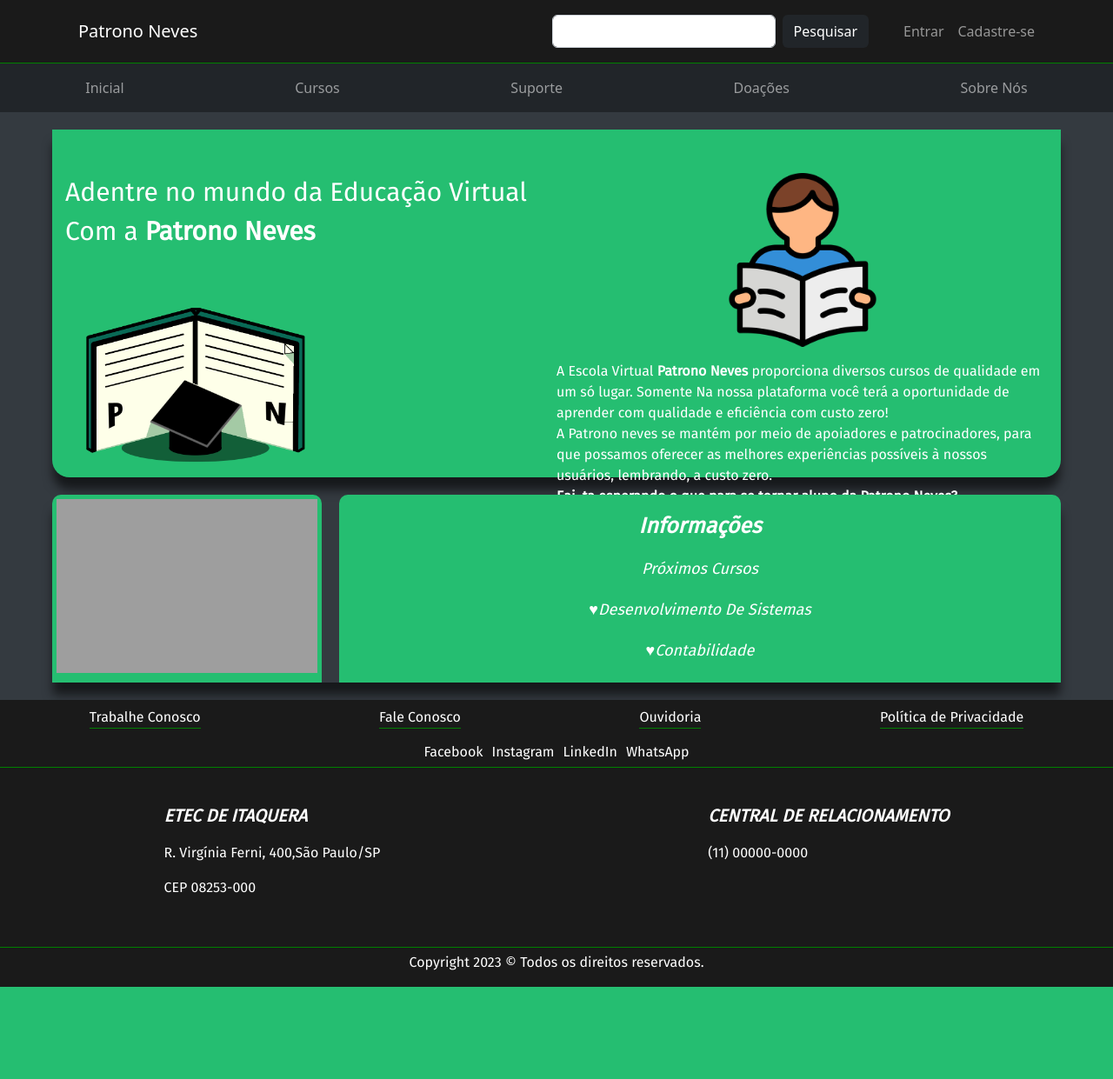
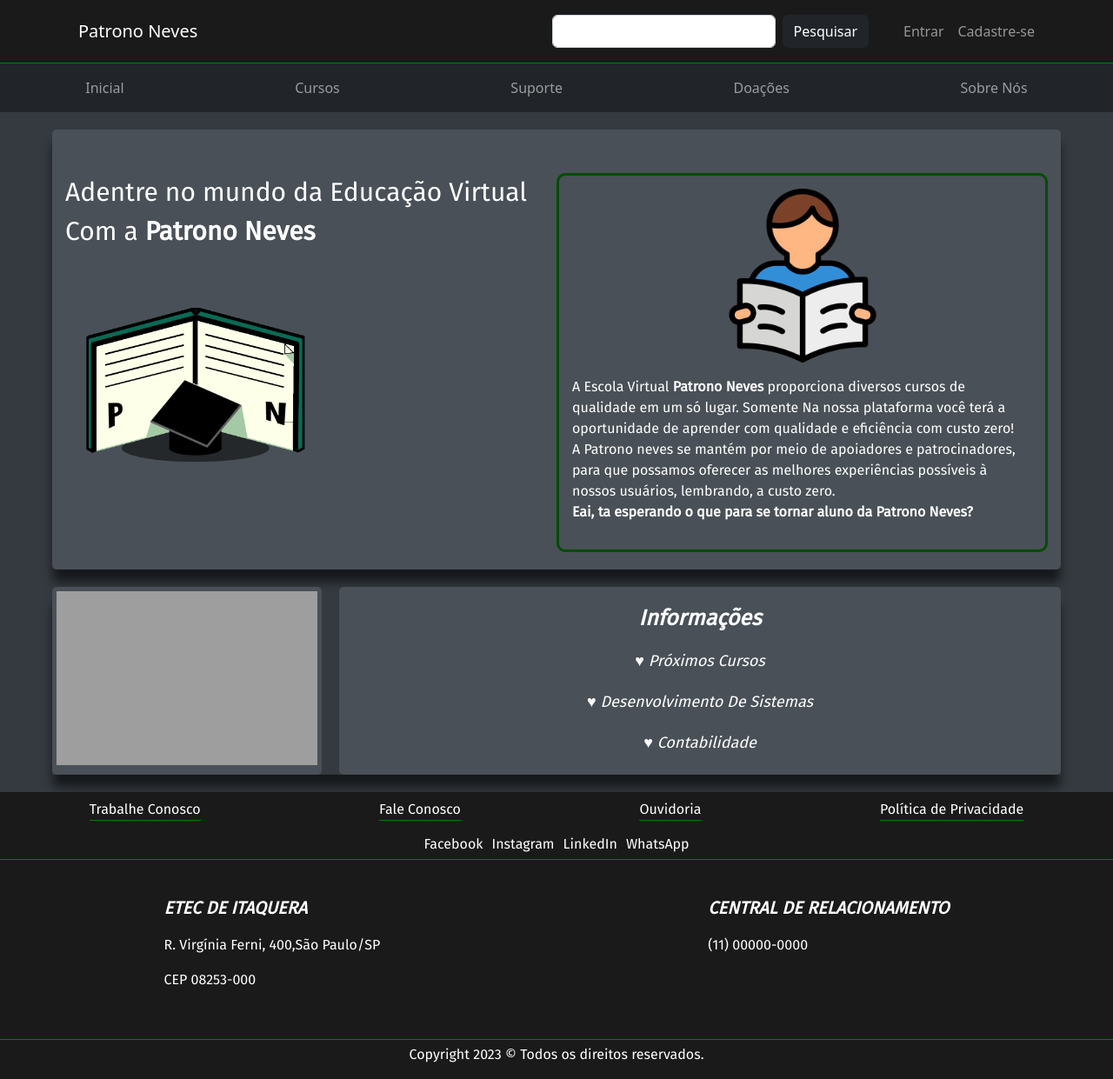
Before and after one commit to FolksNP/TCC, a PHP site: page /inicial.php in a window 1280 px wide. Shown: the whole page at 87% size. Before the commit the page ends 1135 px from the top, so only its background shows below. Run offline with PHP 8.4, Linux system fonts and the light colour scheme; grey boxes are pictures that could not be loaded.

Commit message:
site totalmente atualizado

```diff
--- a/inicial.php
+++ b/inicial.php
@@ -21,9 +21,9 @@
             </div>
             <div class="conteudo-infs">
                 <p>Informações</p>
-                <p>Próximos Cursos</p>
-                <p>&hearts;Desenvolvimento De Sistemas</p>
-                <p>&hearts;Contabilidade</p>
+                <p>&hearts; Próximos Cursos</p>
+                <p>&hearts; Desenvolvimento De Sistemas</p>
+                <p>&hearts; Contabilidade</p>
 
             </div>
 
--- a/style.css
+++ b/style.css
@@ -88,10 +101,8 @@
   padding-left: 15px;
   padding-right: 15px;
   padding-top: 50px;
-  background-color: #25BE71;
-  border-bottom-left-radius: 20px;
-  border-bottom-right-radius: 20px;
-  height: 400px;
+  background-color: #495057;
+  border-radius: 5px;
   font-family: "Fira Sans", sans-serif;
 }
 .banner .banner-titulo {
@@ -112,6 +123,10 @@
   align-items: center;
   color: white;
   max-width: 50%;
+  border: 3px solid rgb(3, 76, 3);
+  border-radius: 10px;
+  padding: 15px;
+  margin-bottom: 20px;
   /*   input[type=button]{
                   border-radius: 15px;
                   height: 50px;
@@ -140,11 +155,10 @@
 }
 .multi .conteudo-infs {
   font-family: "Fira Sans", sans-serif;
-  background-color: #25BE71;
+  background-color: #495057;
   width: 100%;
   margin-left: 20px;
-  border-top-right-radius: 10px;
-  border-top-left-radius: 10px;
+  border-radius: 5px;
 }
 .multi .conteudo-infs p:nth-child(1) {
   font-size: 25px;
@@ -168,10 +182,9 @@
   margin-top: 20px;
 }
 .multi .video {
-  background-color: #25BE71;
+  background-color: #495057;
   padding: 5px;
-  border-top-right-radius: 10px;
-  border-top-left-radius: 10px;
+  border-radius: 5px;
 }
 
 .footer-all {
--- a/style.scss
+++ b/style.scss
@@ -4,7 +4,7 @@
 }
 @import url('https://fonts.googleapis.com/css2?family=Fira+Sans&display=swap');
 
-$cor-primaria: #25BE71;
+$cor-primaria: #495057;
 $cor-secundaria:#24f48c;
 $cor-base-website: #1a1a1a;
 $margin-total:60px;
@@ -21,6 +21,20 @@
 $gray-800: #343a40;
 $gray-900: #212529;
 $black:    #000;
+
+//início da estilização da barra de rolagem
+body::-webkit-scrollbar{
+  width: 12px;
+}
+
+body::-webkit-scrollbar-track{
+  background: black;
+}
+body::-webkit-scrollbar-thumb{
+    background-color: #24F48C;
+    border-radius: 10px;
+}
+//fim da estilização da barra de rolagem
 
 //Aqui começa o estilo da NavBar
 body{
@@ -110,9 +124,6 @@
         img{
             width: 50px;
         }
-
-
-
     }
 }
 
@@ -128,11 +139,8 @@
     padding-left: 15px;
     padding-right: 15px;
     padding-top: 50px;
-    background-color: $cor-primaria;
-    border-bottom-left-radius: 20px;
-    border-bottom-right-radius: 20px;
-    height: 400px;
-
+    background-color: #495057;
+    border-radius: 5px;
     font-family: $font-primaria;
 
     .banner-titulo{
@@ -158,6 +166,10 @@
             align-items: center;
             color: white;
             max-width: 50%;
+            border: 3px solid rgb(3, 76, 3);
+            border-radius: 10px;
+            padding: 15px;
+            margin-bottom: 20px;
             img{
                 max-width: 400px;
                 max-height: 200px;
@@ -191,12 +203,10 @@
 
     .conteudo-infs{
     font-family: $font-primaria;
-    background-color: $cor-primaria;
+    background-color: #495057;
     width: 100%;
     margin-left: 20px;
-    border-top-right-radius: 10px;
-    border-top-left-radius: 10px;
-
+    border-radius: 5px;
 
 
         p:nth-child(1){
@@ -204,38 +214,28 @@
             font-style: italic;
             font-weight: bold;
             margin-top: 18px;
-
-
     }
     p:nth-child(2){
         font-size: 18px;
         font-style: italic;
         margin-top: 10px;
-
 }
     p:nth-child(3){
     font-size: 18px;
     font-style: italic;
     margin-top: 20px;
-
-
-
 }
 p:nth-child(4){
     font-size: 18px;
     font-style: italic;
     margin-top: 20px;
-
-
 }
 }
 
 .video{
-
-    background-color: $cor-primaria;
+    background-color: #495057;
     padding: 5px;
-    border-top-right-radius: 10px;
-    border-top-left-radius: 10px;
+    border-radius: 5px;
 }
 }
 //Aqui termina o conteudo da tela inicial
@@ -335,7 +335,7 @@
             display: flex;
             margin-left: $margin-total;
             margin-top: 20px;
-            background-color: $cor-primaria;
+            background-color: #434343;
             padding: 10px;
             -webkit-box-shadow: 0px 15px 12px -1px rgba(0,0,0,0.58);
             -moz-box-shadow: 0px 15px 12px -1px rgba(0,0,0,0.58);
@@ -352,7 +352,7 @@
                     height: 35px;
                     font-family: $font-primaria;
                     cursor: pointer;
-                    border-radius: 10px;
+                    border-radius: 4px;
                     background: rgb(37,190,113);
                    // background: linear-gradient(54deg, rgba(37,190,113,1) 0%, rgba(9,106,86,1) 100%);
                     color: rgb(255, 255, 255);
@@ -372,9 +372,8 @@
         .esquerda-baixo{
             margin-left: $margin-total;
             margin-top: 20px;
-            background-color: $cor-primaria;
+            background-color: #434343;
             padding: 10px;
-            border-bottom-left-radius: 10px;
             -webkit-box-shadow: 0px 15px 12px -1px rgba(0,0,0,0.58);
             -moz-box-shadow: 0px 15px 12px -1px rgba(0,0,0,0.58);
             box-shadow: 0px 15px 12px -1px rgba(0,0,0,0.58);
@@ -387,14 +386,13 @@
         margin-left: 20px;
         margin-top: 20px;
         margin-right: $margin-total;
-        background-color: $cor-primaria;
+        background-color: #434343;
         display: flex;
         flex-direction: column;
-        border-bottom-right-radius: 10px;
         padding: 10px;
         -webkit-box-shadow: 0px 15px 12px -1px rgba(0,0,0,0.58);
--moz-box-shadow: 0px 15px 12px -1px rgba(0,0,0,0.58);
-box-shadow: 0px 15px 12px -1px rgba(0,0,0,0.58);
+        -moz-box-shadow: 0px 15px 12px -1px rgba(0,0,0,0.58);
+        box-shadow: 0px 15px 12px -1px rgba(0,0,0,0.58);
         .direita-txt{
 
             text-align: center;
--- a/sugestCurso.php
+++ b/sugestCurso.php
@@ -61,22 +61,26 @@
                     <img src="imgs/php" alt="">
                    <div class="avaliacao">
                     <p>Curso PHP</p>
+                    <p>Lorem ipsum dolor sit amet consectetur adipisicing elit.</p>
                    <p> ☆☆☆☆☆</p></div>
                    </div>
                    <div class="img-curso">
                     <img src="imgs/java.jpg" alt="">
                    <div class="avaliacao">
                     <p>Curso JavaScript</p>
+                    <p>Lorem ipsum dolor sit amet consectetur adipisicing elit.</p>
                    <p> ☆☆☆☆☆</p></div>
                    </div> <div class="img-curso">
                     <img src="imgs/html.jpg" alt="">
                    <div class="avaliacao">
                     <p>Curso HTML 5</p>
+                    <p>Lorem ipsum dolor sit amet consectetur adipisicing elit.</p>
                    <p> ☆☆☆☆☆</p></div>
                    </div> <div class="img-curso">
                     <img src="imgs/php" alt="">
                    <div class="avaliacao">
                     <p>Curso PHP</p>
+                    <p>Lorem ipsum dolor sit amet consectetur adipisicing elit.</p>
                    <p> ☆☆☆☆☆</p></div>
                    </div>
                 </div>
```
Also changed, not shown: other parts of style.css (+19 -8 lines), tela.video.php (+9 -19 lines), 1 other file.
